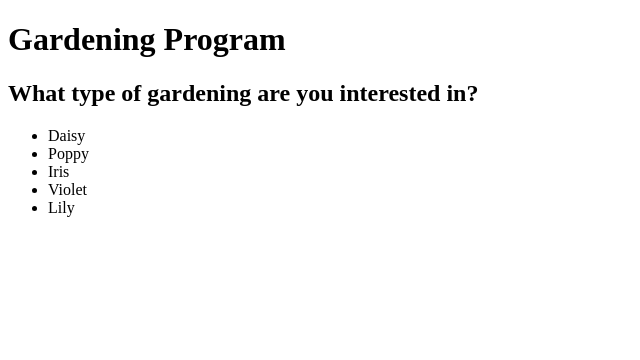
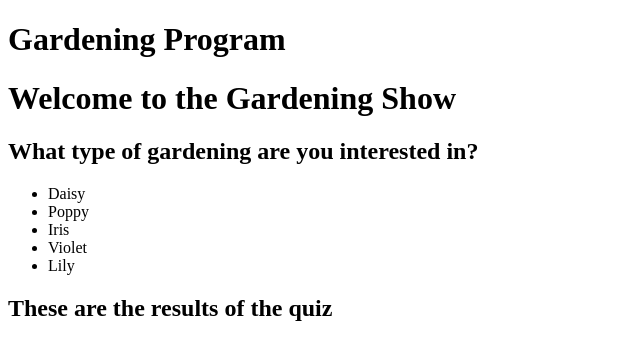
Before and after one commit to cheunm01/gardening-quiz, a website: page index.html in a window 1280 px wide. Shown: the whole page, without its empty margins (0-640 px from the left). Drawn offline with Linux system fonts and the light colour scheme.

Commit message:
Add div to display the results

```diff
--- a/index.html
+++ b/index.html
@@ -8,6 +8,7 @@
 <body>
     <h1>Gardening Program</h1>
     <div id="app">
+        <h1>Welcome to the Gardening Show</h1>
         <div id="quiz-section">
             <h2>What type of gardening are you interested in?</h2>
             <ul>
@@ -18,6 +19,9 @@
                 <li>Lily</li>
             </ul>
         </div>
+        <div id="results">
+            <h2>These are the results of the quiz</h2>
+        </div>
     </div>
     <script src="./index.js"></script>
 </body>
--- a/package.json
+++ b/package.json
@@ -7,5 +7,8 @@
   },
   "author": "",
   "license": "ISC",
-  "description": ""
+  "description": "",
+  "devDependencies": {
+    "jest": "^29.7.0"
+  }
 }
```
Also changed, not shown: 1 other file.
